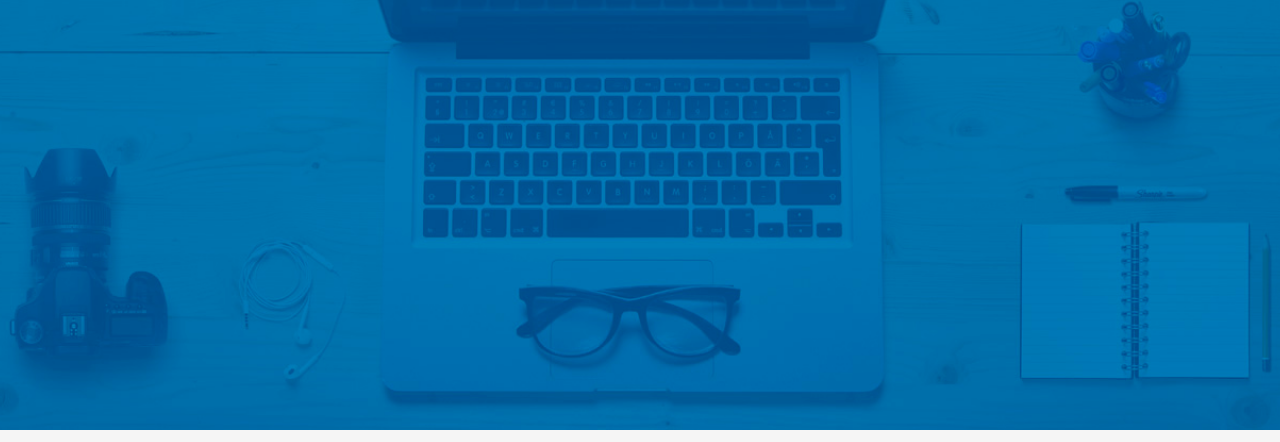
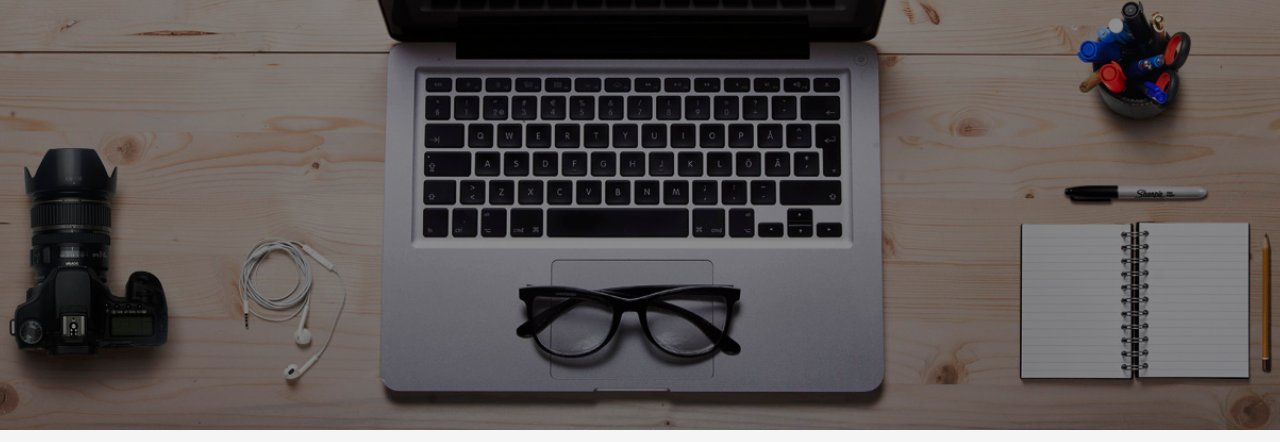
Before and after one commit to davedesign/pruebasweb, a plain HTML site: page index.html in a window 1280 px wide. Shown: the part 70-512 px from the top of the page. Drawn offline with Linux system fonts and the light colour scheme.

Commit message:
Update estilo1.css
Cambio de BG en header

```diff
--- a/CSS/estilo1.css
+++ b/CSS/estilo1.css
@@ -13,7 +13,7 @@ body {
 header {
    width: 100%;
    height: 500px;
-   background-image: url("../IMG/Workspace.jpg");
+   background-image: url("../IMG/Workspace2.jpg");
    background-size: cover;
    background-position: center center;
    background-repeat: no-repeat;
```
